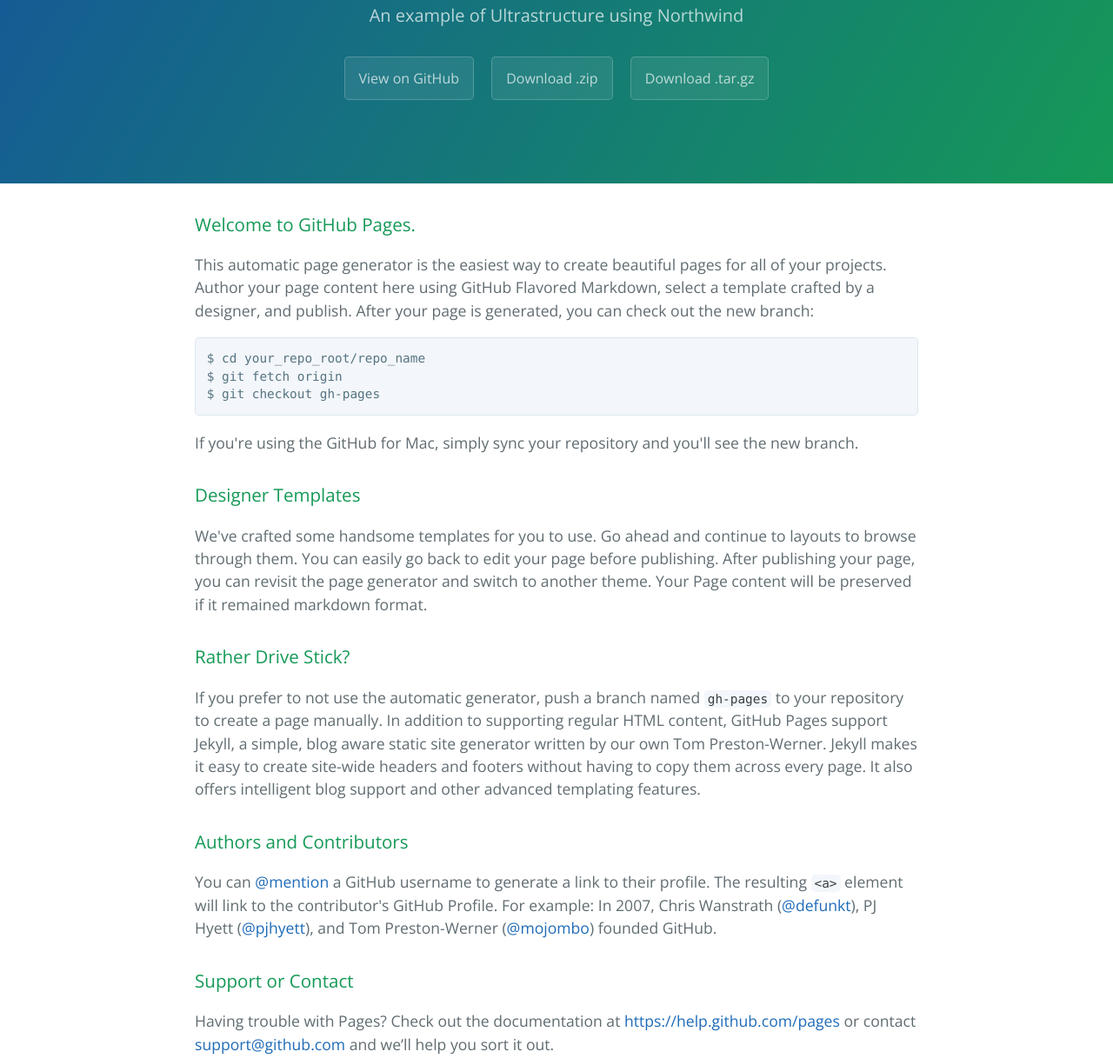
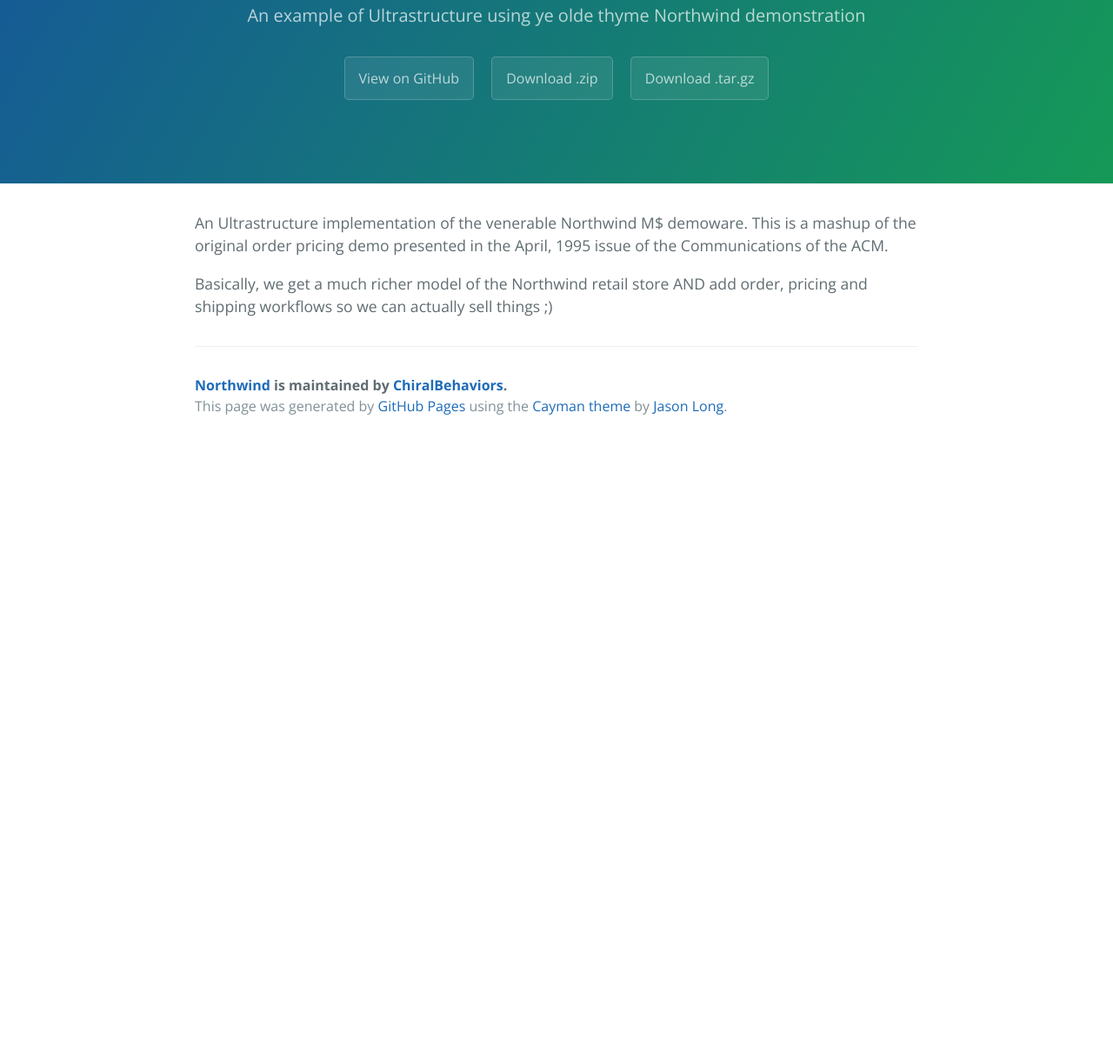
Before and after one commit to ChiralBehaviors/Northwind, a plain HTML site: page index.html in a window 1280 px wide. Shown: the part 172-1389 px from the top of the page at 87% size. After the commit the page ends 800 px from the top, so only its background shows below. Drawn offline with nearby package versions, Linux system fonts and the light colour scheme.

```diff
--- a/index.html
+++ b/index.html
@@ -12,44 +12,16 @@
   <body>
     <section class="page-header">
       <h1 class="project-name">Northwind</h1>
-      <h2 class="project-tagline">An example of Ultrastructure using Northwind</h2>
+      <h2 class="project-tagline">An example of Ultrastructure using ye olde thyme Northwind demonstration</h2>
       <a href="https://github.com/ChiralBehaviors/Northwind" class="btn">View on GitHub</a>
       <a href="https://github.com/ChiralBehaviors/Northwind/zipball/master" class="btn">Download .zip</a>
       <a href="https://github.com/ChiralBehaviors/Northwind/tarball/master" class="btn">Download .tar.gz</a>
     </section>
 
     <section class="main-content">
-      <h3>
-<a id="welcome-to-github-pages" class="anchor" href="#welcome-to-github-pages" aria-hidden="true"><span class="octicon octicon-link"></span></a>Welcome to GitHub Pages.</h3>
+      <p>An Ultrastructure implementation of the venerable Northwind M$ demoware.  This is a mashup of the original order pricing demo presented in the April, 1995 issue of the Communications of the ACM.</p>
 
-<p>This automatic page generator is the easiest way to create beautiful pages for all of your projects. Author your page content here using GitHub Flavored Markdown, select a template crafted by a designer, and publish. After your page is generated, you can check out the new branch:</p>
-
-<pre><code>$ cd your_repo_root/repo_name
-$ git fetch origin
-$ git checkout gh-pages
-</code></pre>
-
-<p>If you're using the GitHub for Mac, simply sync your repository and you'll see the new branch.</p>
-
-<h3>
-<a id="designer-templates" class="anchor" href="#designer-templates" aria-hidden="true"><span class="octicon octicon-link"></span></a>Designer Templates</h3>
-
-<p>We've crafted some handsome templates for you to use. Go ahead and continue to layouts to browse through them. You can easily go back to edit your page before publishing. After publishing your page, you can revisit the page generator and switch to another theme. Your Page content will be preserved if it remained markdown format.</p>
-
-<h3>
-<a id="rather-drive-stick" class="anchor" href="#rather-drive-stick" aria-hidden="true"><span class="octicon octicon-link"></span></a>Rather Drive Stick?</h3>
-
-<p>If you prefer to not use the automatic generator, push a branch named <code>gh-pages</code> to your repository to create a page manually. In addition to supporting regular HTML content, GitHub Pages support Jekyll, a simple, blog aware static site generator written by our own Tom Preston-Werner. Jekyll makes it easy to create site-wide headers and footers without having to copy them across every page. It also offers intelligent blog support and other advanced templating features.</p>
-
-<h3>
-<a id="authors-and-contributors" class="anchor" href="#authors-and-contributors" aria-hidden="true"><span class="octicon octicon-link"></span></a>Authors and Contributors</h3>
-
-<p>You can <a href="https://github.com/blog/821" class="user-mention">@mention</a> a GitHub username to generate a link to their profile. The resulting <code>&lt;a&gt;</code> element will link to the contributor's GitHub Profile. For example: In 2007, Chris Wanstrath (<a href="https://github.com/defunkt" class="user-mention">@defunkt</a>), PJ Hyett (<a href="https://github.com/pjhyett" class="user-mention">@pjhyett</a>), and Tom Preston-Werner (<a href="https://github.com/mojombo" class="user-mention">@mojombo</a>) founded GitHub.</p>
-
-<h3>
-<a id="support-or-contact" class="anchor" href="#support-or-contact" aria-hidden="true"><span class="octicon octicon-link"></span></a>Support or Contact</h3>
-
-<p>Having trouble with Pages? Check out the documentation at <a href="https://help.github.com/pages">https://help.github.com/pages</a> or contact <a href="mailto:support@github.com">support@github.com</a> and we’ll help you sort it out.</p>
+<p>Basically, we get a much richer model of the Northwind retail store AND add order, pricing and shipping workflows so we can actually sell things ;)</p>
 
       <footer class="site-footer">
         <span class="site-footer-owner"><a href="https://github.com/ChiralBehaviors/Northwind">Northwind</a> is maintained by <a href="https://github.com/ChiralBehaviors">ChiralBehaviors</a>.</span>
```
Also changed, not shown: params.json (+1 -1 lines).
